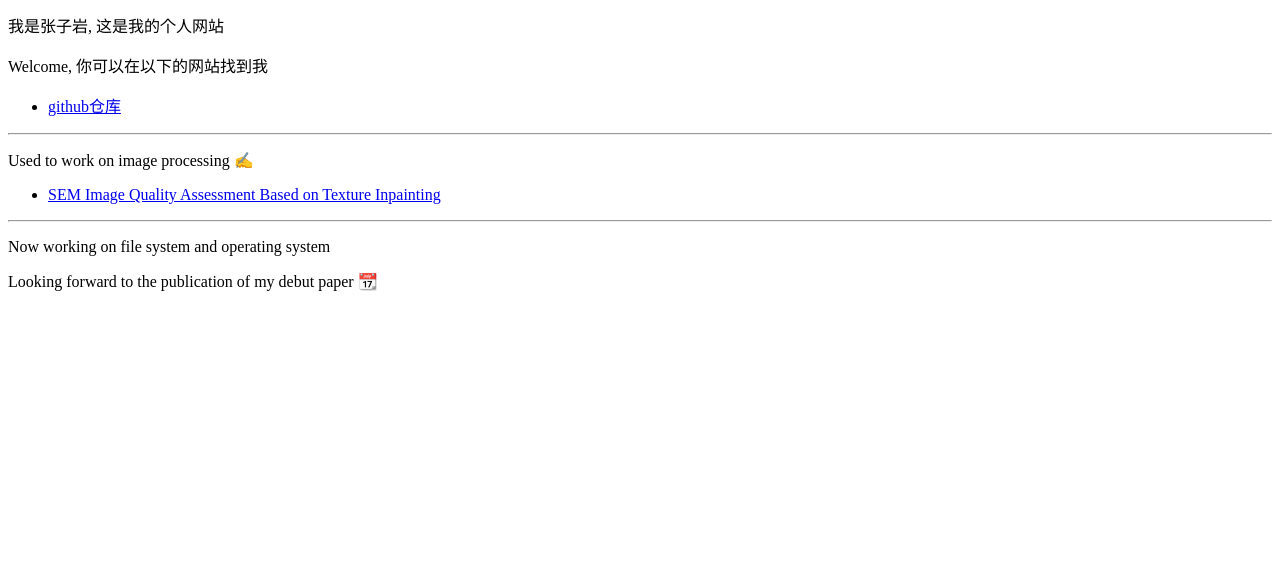
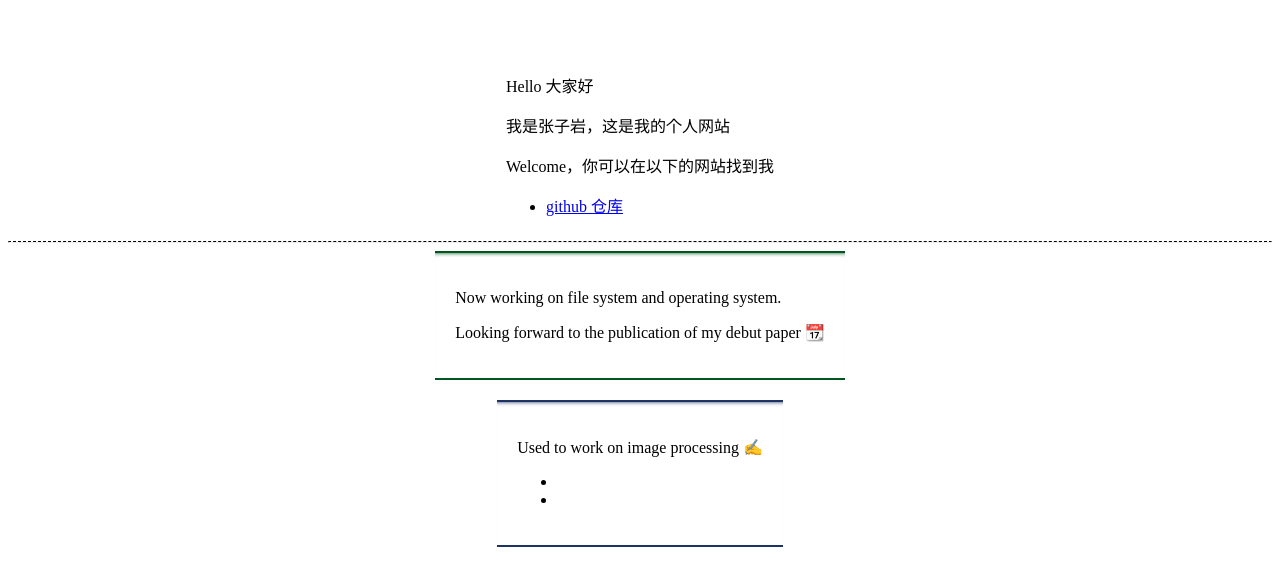
Before and after one commit to ziyan-zhang/zhangziyan.github.io, a plain HTML site: page index.html in a window 1280 px wide. Shown: the part 253-828 px from the top of the page. Before the commit the page ends 800 px from the top, so only its background shows below. Drawn offline with Linux system fonts and the light colour scheme; no server answers.

Commit message:
看看自动获取图标和网页标题的效果

```diff
--- a/index.html
+++ b/index.html
@@ -1,15 +1,104 @@
+<!DOCTYPE html>
+<html lang="en">
+<head>
+<meta charset="UTF-8">
+<meta name="viewport" content="width=device-width, initial-scale=1.0">
+<title>锐利嵌入效果边框示例</title>
+<style>
+    .boxed {
+        border: 1px solid #1E3264; /* 实线边框，宽度1px，颜色：R：30 G：50 B：100 */
+        padding: 20px; /* 内边距20像素 */
+        box-shadow:
+            inset -4px 0 4px -4px #1E3264, /* 内左阴影，四个像素向左，颜色：R：30 G：50 B：100 */
+            inset 0 -4px 4px -4px #1E3264; /* 内上阴影，四个像素向上，颜色：R：30 G：50 B：100 */
+        /* 阴影的扩散半径为负值，这会使阴影边缘更为锐利 */
+    }
+</style>
+</head>
+<body>
+
+<div style="text-align: center;">
+    <div style="display: inline-block; text-align: left;">
         <p style="font-size:100px">&#128521;</p>
         <p>Hello 大家好</p>
-<p>我是张子岩, 这是我的个人网站</p>
-<p>Welcome, 你可以在以下的网站找到我</p>
+        <p>我是张子岩，这是我的个人网站</p>
+        <p>Welcome，你可以在以下的网站找到我</p>
         <ul>
-  <li> <a href="https://github.com/ziyan-zhang">github仓库</a> </li>
+          <li> <a href="https://github.com/ziyan-zhang">github 仓库</a> </li>
         </ul>
-<hr>
+    </div>
+</div>
+
+<!-- 加一条虚线 -->
+<hr style="border-top: 1px dashed #000;">
+
+
+</body>
+</html>
+
+<!DOCTYPE html>
+<html lang="en">
+<head>
+<meta charset="UTF-8">
+<meta name="viewport" content="width=device-width, initial-scale=1.0">
+<title>示例页面</title>
+<style>
+      body {
+      text-align: center; /* 让 body 内的所有内容居中 */
+    }
+
+    .bordered-paragraph {
+      padding: 20px;
+      border-width: 2px 0;
+      border-style: solid;
+      box-sizing: border-box;
+      margin-bottom: 20px; /* 添加底部外边距 */
+      display: inline-block; /* 修改为 inline-block */
+      text-align: left; /* 让边框内的内容左对齐 */
+    }
+
+    .border-green {
+      border-color: #00561F; /* 深绿色边框 */
+      box-shadow:
+        inset 0 4px 4px -4px #00561F; /* 移除左边阴影，只保留上面的阴影 */
+    }
+
+    .border-blue {
+      border-color: #1E3264; /* 深蓝色边框 */
+      box-shadow:
+        inset 0 4px 4px -4px #1E3264; /* 移除左边阴影，只保留上面的阴影 */
+    }
+
+    .bordered-paragraph p {
+      display: block; /* 让 p 标签的宽度自适应内容 */
+    }
+</style>
+</head>
+<body>
+
+<div class="bordered-paragraph border-green">
+    <p>Now working on file system and operating system.</p>
+    <p>Looking forward to the publication of my debut paper &#128198;</p>
+</div>
+<!-- 换行 -->
+<br>
+<div class="bordered-paragraph border-blue">
   <p>Used to work on image processing &#9997;</p>
   <ul>
-  <li> <a href="https://www.jstage.jst.go.jp/article/transinf/E104.D/2/E104.D_2020EDL8123/_article/-char/ja/">SEM Image Quality Assessment Based on Texture Inpainting</a> </li>
+    <li id="link1"><a href="https://www.jstage.jst.go.jp/article/transinf/E104.D/2/E104.D_2020EDL8123/_article/-char/ja/"></a></li>
+    <li><a href="https://github.com/ziyan-zhang/TI-SEM-IQA"></a></li>
   </ul>
-<hr>
-<p>Now working on file system and operating system</b></p>
-<p>Looking forward to the publication of my debut paper &#128198</p>
+</div>
+<script>
+  fetch('https://url-metadata.herokuapp.com/meta?url=https://www.jstage.jst.go.jp/article/transinf/E104.D/2/E104.D_2020EDL8123/_article/-char/ja/')
+    .then(response => response.json())
+    .then(data => {
+      let link1 = document.querySelector('#link1 a');
+      link1.textContent = data.title; // 设置链接的文本为网站的标题
+      let img = document.createElement('img'); // 创建一个新的 img 元素
+      img.src = data.image; // 设置 img 元素的 src 属性为网站的图标
+      link1.prepend(img); // 将 img 元素添加到链接的前面
+    });
+</script>
+</body>
+</html>
```
Lines whose indentation alone changed are shown as unchanged.
